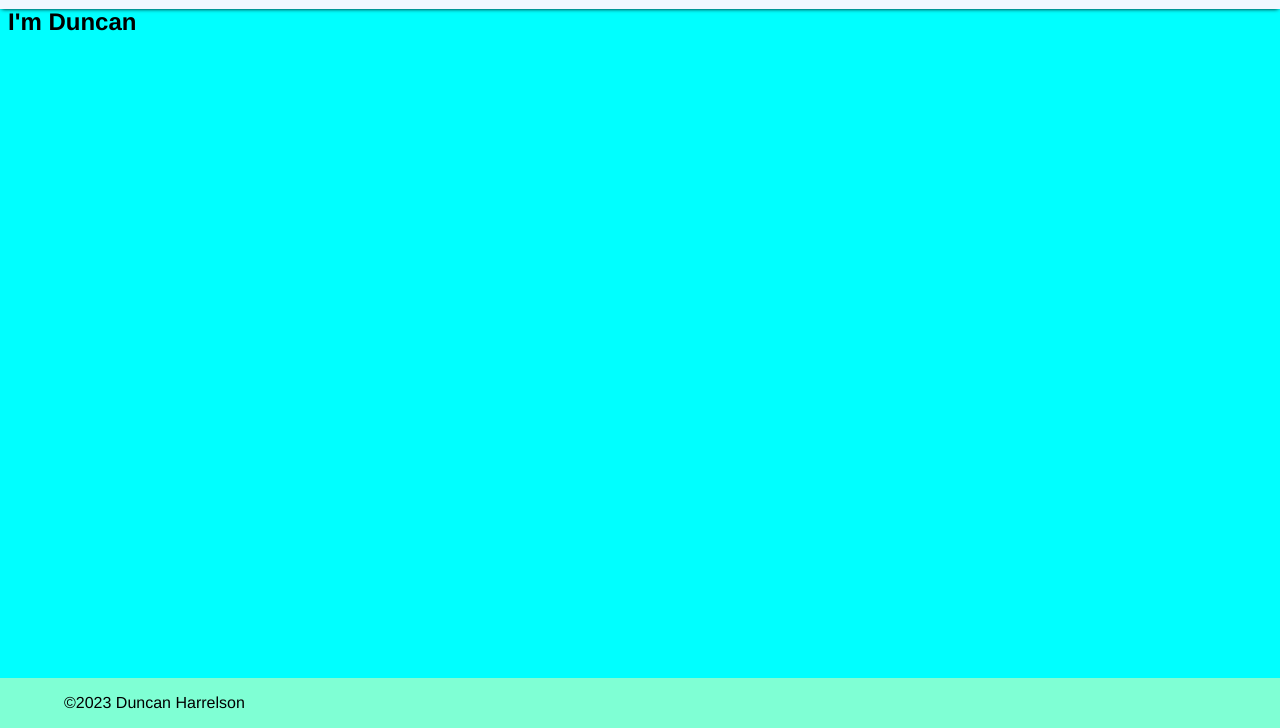
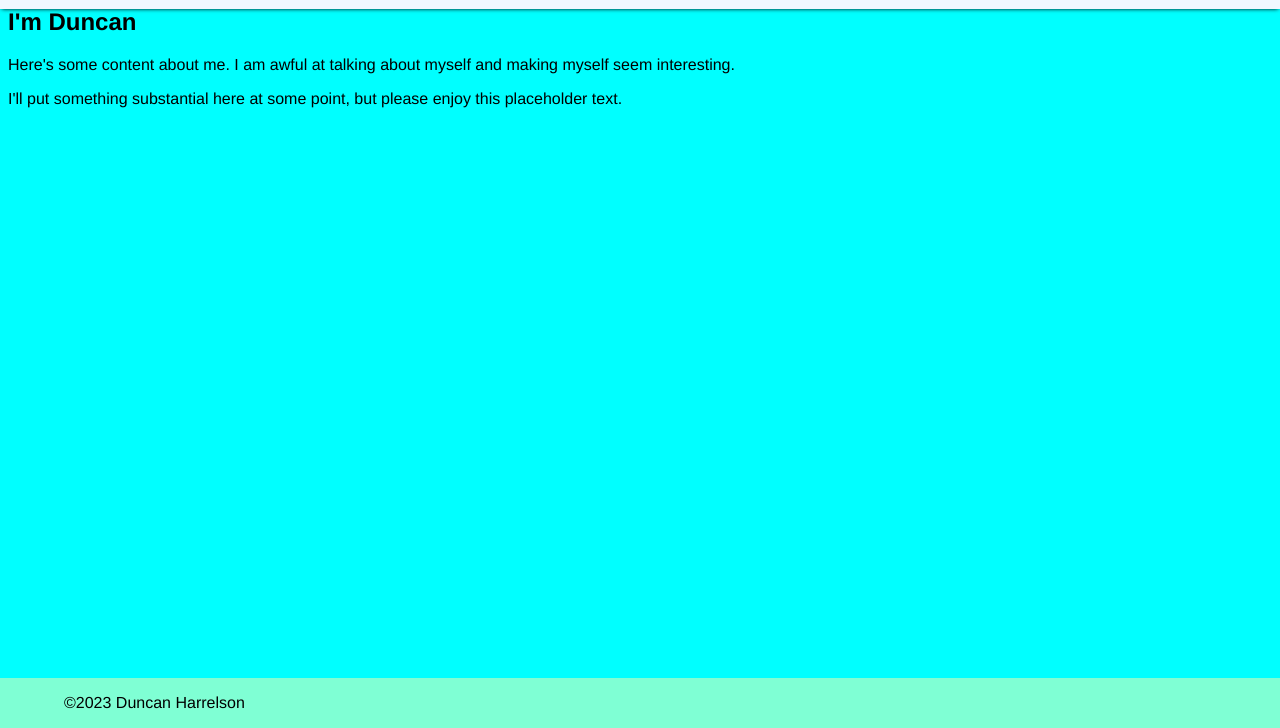
Before and after one commit to Duncan-Harrelson-Personal-Website/portfolio-site, a plain HTML site: page index.html in a window 1280 px wide. Shown: the part 72-800 px from the top of the page. Drawn offline with Linux system fonts and the light colour scheme.

Commit message:
added some placeholder content to index.html

```diff
--- a/index.html
+++ b/index.html
@@ -20,6 +20,8 @@
 
     <section class="main">
         <h1>I'm Duncan</h1>
+        <p>Here's some content about me.  I am awful at talking about myself and making myself seem interesting.</p>
+        <p>I'll put something substantial here at some point, but please enjoy this placeholder text.</p>
     </section>
 
     <footer>
--- a/style.css
+++ b/style.css
@@ -38,19 +38,11 @@ a {
     color: inherit
 }
 
-/* .name {
-    float: left;
-    display: block;
-    font-size: 2rem;
-    text-align: center;
-} */
-
-/* .links {
+.links {
     display: block;
     text-align: center;
     font-size: 1.5rem;
-    margin-left: .25em;
-} */
+}
 
 .main {
     margin-top: 80px;
```
